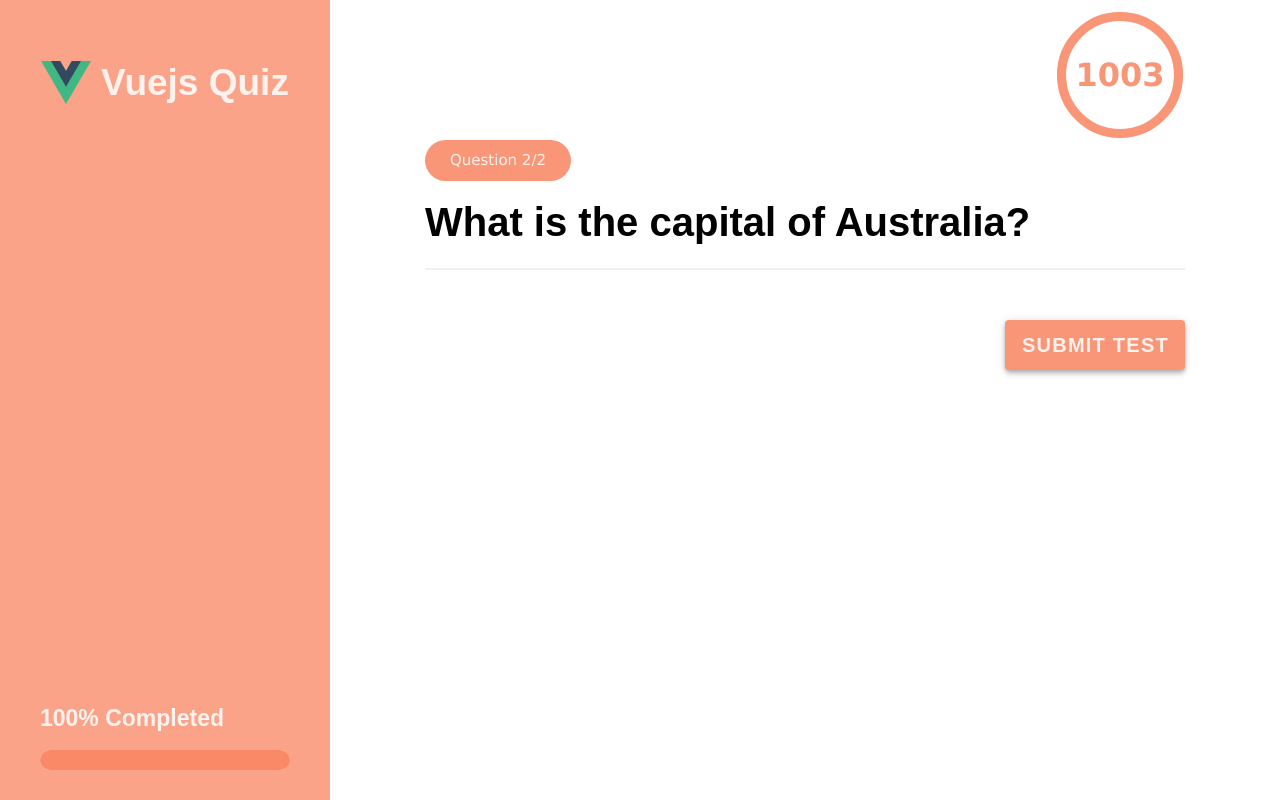
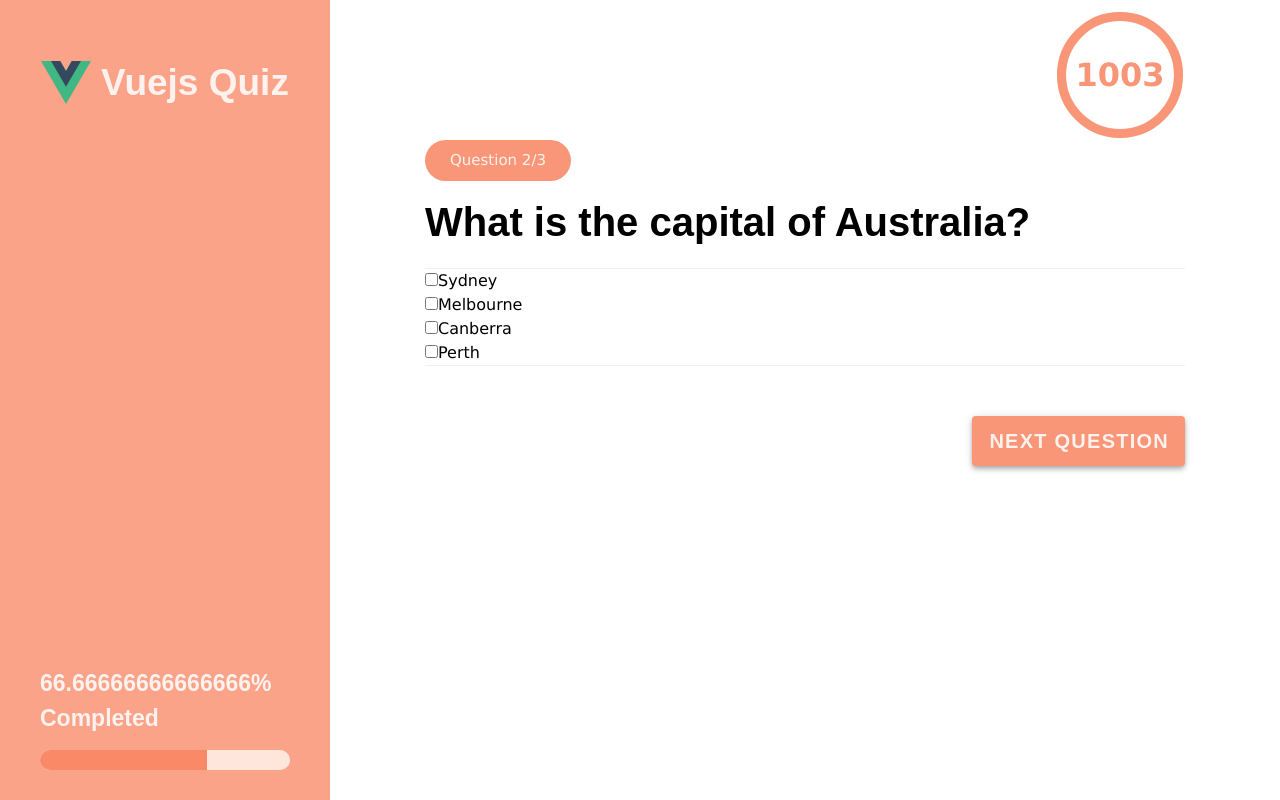
Before and after one commit to Feralwater/Q-for-Quizzes, a Vue app: page / in a window 1280 px wide. Both pictures are taken after a click on the button "NEXT QUESTION". Built offline with nearby package versions, Linux system fonts and the light colour scheme.

Commit message:
Add support for multiple answer quiz questions

```diff
--- a/src/assets/data/basicQuestions.ts
+++ b/src/assets/data/basicQuestions.ts
@@ -25,4 +25,17 @@ export const basicQuestions = [
     timeToAnswer: 1005,
     points: 20,
   },
+  {
+    id: 3,
+    question: "What is the capital of China?",
+    answer: ["Beijing", 'Hong Kong'],
+    options: [
+      "Shanghai",
+      "Beijing",
+      "Hong Kong",
+      "Macau",
+    ],
+    timeToAnswer: 1005,
+    points: 30,
+  },
 ];
--- a/src/views/QuizView/Components/RadioAnswers/RadioAnswers.vue
+++ b/src/views/QuizView/Components/MultipleAnswers/MultipleAnswers.vue
@@ -7,24 +7,23 @@ defineProps({
     required: true,
     default: () => [],
   },
-  selectedAnswer: {
-    type: String,
+  selectedAnswers: {
+    type: Array as PropType<string[]>,
     required: true,
-    default: '',
+    default: () => [],
   },
 });
 
-const emit = defineEmits(['update:selectedAnswer']);
+const emit = defineEmits(['update:selectedAnswers']);
 
-const handleAnswerChange = (option: string) => {
-  emit('update:selectedAnswer', option);
+const handleAnswerChange = (options: string[]) => {
+  emit('update:selectedAnswers', options);
 };
 </script>
 
 <template>
   <div
     class="answers"
-    role="radiogroup"
     aria-labelledby="answersLabel"
   >
     <div
@@ -35,10 +34,10 @@ const handleAnswerChange = (option: string) => {
       <input
         :id="option"
         class="answers__option-input"
-        type="radio"
+        type="checkbox"
         name="answerOption"
         :value="option"
-        :checked="option === selectedAnswer"
+        :checked="selectedAnswers.includes(option)"
         required
         role="radio"
         aria-labelledby="answersLabel"
@@ -55,5 +54,5 @@ const handleAnswerChange = (option: string) => {
 </template>
 
 <style scoped>
-@import './RadioAnswers.scss';
+
 </style>
--- /dev/null
+++ b/src/views/QuizView/Components/SingleAnswer/SingleAnswer.vue
@@ -0,0 +1,59 @@
+<script setup lang="ts">
+import { type PropType } from 'vue';
+
+defineProps({
+  options: {
+    type: Array as PropType<string[]>,
+    required: true,
+    default: () => [],
+  },
+  selectedAnswer: {
+    type: String,
+    required: true,
+    default: '',
+  },
+});
+
+const emit = defineEmits(['update:selectedAnswer']);
+
+const handleAnswerChange = (option: string) => {
+  emit('update:selectedAnswer', option);
+};
+</script>
+
+<template>
+  <div
+    class="answers"
+    role="radiogroup"
+    aria-labelledby="answersLabel"
+  >
+    <div
+      v-for="option in options"
+      :key="option"
+      class="answers__option"
+    >
+      <input
+        :id="option"
+        class="answers__option-input"
+        type="radio"
+        name="answerOption"
+        :value="option"
+        :checked="option === selectedAnswer"
+        required
+        role="radio"
+        aria-labelledby="answersLabel"
+        @change="handleAnswerChange(option)"
+      >
+      <label
+        :for="option"
+        class="answers__option-label"
+      >
+        {{ option }}
+      </label>
+    </div>
+  </div>
+</template>
+
+<style scoped>
+@import 'SingleAnswer.scss';
+</style>
--- a/src/views/QuizView/QuizView.vue
+++ b/src/views/QuizView/QuizView.vue
@@ -8,7 +8,8 @@ import router from '@/router';
 import { Routers } from '@/router/Routers';
 import SideBar from '@/components/SideBar/SideBar.vue';
 import { useVisibilityChange } from '@/views/QuizView/hooks/useVisibilityChange';
-import RadioAnswers from '@/views/QuizView/Components/RadioAnswers/RadioAnswers.vue';
+import RadioAnswers from '@/views/QuizView/Components/SingleAnswer/SingleAnswer.vue';
+import MultipleAnswers from '@/views/QuizView/Components/MultipleAnswers/MultipleAnswers.vue';
 
 const TIME_UP_VALUE = -1;
 
@@ -45,8 +46,15 @@ const { incrementScore, setQuizCompleted } = useQuizScore();
 const shouldShowNextButton = computed(() => basicQuestions.length - 1 !== currentQuestionIndex.value);
 
 const answerSelected = ref('');
+const answersSelected = ref<string[]>([]);
 
 const calculateScore = () => {
+  if (currentQuestion.value.answer.length > 1) {
+    if (currentQuestion.value.answer.every((answer) => answersSelected.value.includes(answer))) {
+      incrementScore(currentQuestion.value.points);
+    }
+    return;
+  }
   if (currentQuestion.value.answer[0] === answerSelected.value) {
     incrementScore(currentQuestion.value.points);
   }
@@ -104,8 +112,15 @@ const calculateScore = () => {
           v-if="currentQuestion.answer.length === 1"
           :options="currentQuestion.options"
           :selected-answer="answerSelected"
-          aria-label="Quiz answers option"
+          aria-label="Quiz answers options"
           @update:selected-answer="answerSelected = $event"
+        />
+        <multiple-answers
+          v-else
+          :options="currentQuestion.options"
+          :selected-answers="answersSelected"
+          aria-label="Quiz answers options"
+          @update:selected-answers="answersSelected.push($event)"
         />
       </div>
 
```
Also changed, not shown: src/views/QuizView/Components/SingleAnswer/SingleAnswer.scss (renamed from src/views/QuizView/Components/RadioAnswers/RadioAnswers.scss).
